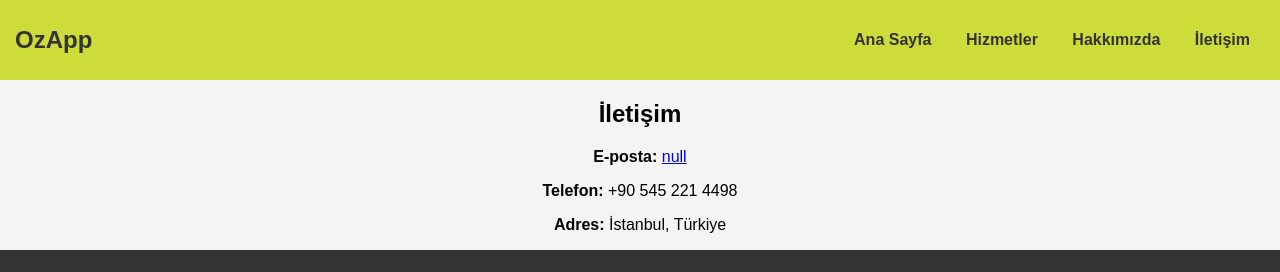
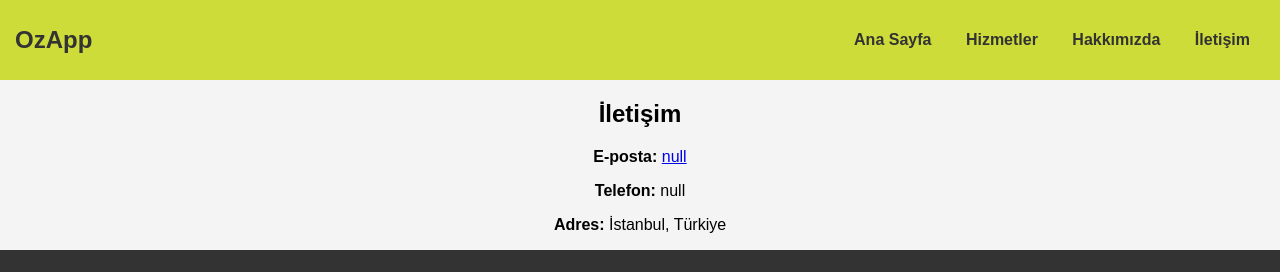
Before and after one commit to ozappweb/ozapp, a plain HTML site: page iletisim.html in a window 1280 px wide. Shown: the top 272 px of the page. Drawn offline with Linux system fonts and the light colour scheme.

Commit message:
iletisim.html

```diff
--- a/iletisim.html
+++ b/iletisim.html
@@ -25,7 +25,7 @@
     <section>
         <h2>İletişim</h2>
         <p><strong>E-posta:</strong> <a href="mailto:nul">null</a></p>
-        <p><strong>Telefon:</strong> +90 545 221 4498</p>
+        <p><strong>Telefon:</strong> null</p>
         <p><strong>Adres:</strong> İstanbul, Türkiye</p>
     </section>
 
```
